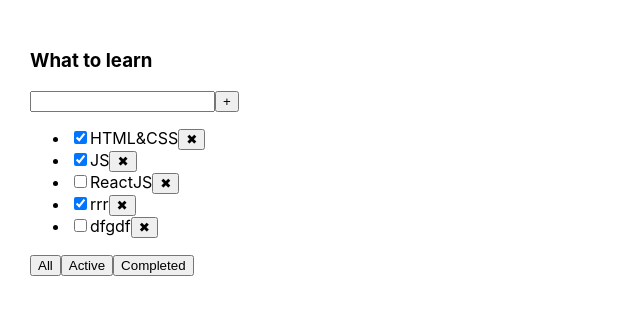
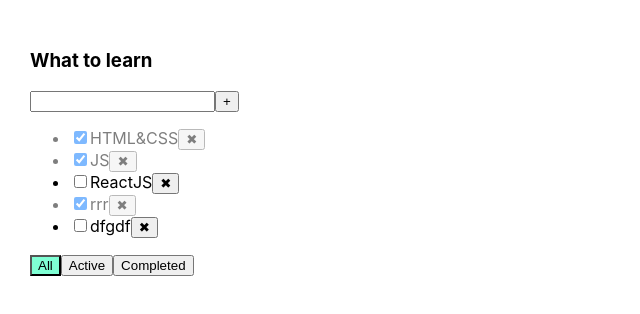
Before and after one commit to telonasport99/todo, a React (Create React App) app: page / in a window 1280 px wide. Shown: the top 314 px of the page, without its empty margins (0-640 px from the left). Built offline with nearby package versions, Linux system fonts and the light colour scheme.

Commit message:
Conditional rendering

```diff
--- a/package.json
+++ b/package.json
@@ -10,10 +10,12 @@
     "@types/node": "^16.18.1",
     "@types/react": "^18.0.23",
     "@types/react-dom": "^18.0.7",
+    "@types/uuid": "^9.0.1",
     "react": "^18.2.0",
     "react-dom": "^18.2.0",
     "react-scripts": "5.0.1",
     "typescript": "^4.8.4",
+    "uuid": "^9.0.0",
     "web-vitals": "^2.1.4"
   },
   "scripts": {
--- a/src/App.css
+++ b/src/App.css
@@ -6,3 +6,16 @@
 .App > div {
   margin-right: 50px;
 }
+.error {
+  border: red 1px solid;
+}
+
+.error-message {
+  color: red;
+}
+.active-filter {
+  background-color: aquamarine;
+}
+.is-done {
+  opacity: 0.5;
+}
--- a/src/App.tsx
+++ b/src/App.tsx
@@ -1,33 +1,55 @@
 import React, {useState} from 'react';
 import './App.css';
 import {Todolist} from "./Todolist";
-export type FilterValueType = 'all'|'active'|'completed'
+import {v1} from "uuid";
+
+export type FilterValueType = 'all' | 'active' | 'completed'
+
 function App() {
-let [tasks,setTask] = useState( [
-    { id: 1, title: "HTML&CSS", isDone: true },
-    { id: 2, title: "JS", isDone: true },
-    { id: 3, title: "ReactJS", isDone: false },
-    { id: 4, title: "rrr", isDone: true },
-    { id: 5, title: "dfgdf", isDone: false }
-])
-let [filter,setFilter]=useState<FilterValueType>('all')
+    const addTask = (title: string) => {
+        let task = {id: v1(), title, isDone: false}
+        let newTasks = [task, ...tasks]
+        setTask(newTasks)
+    }
+    let [tasks, setTask] = useState([
+        {id: v1(), title: "HTML&CSS", isDone: true},
+        {id: v1(), title: "JS", isDone: true},
+        {id: v1(), title: "ReactJS", isDone: false},
+        {id: v1(), title: "rrr", isDone: true},
+        {id: v1(), title: "dfgdf", isDone: false}
+    ])
+    let [filter, setFilter] = useState<FilterValueType>('all')
     let taskForTodolist = tasks
-    if (filter==='active'){
-        taskForTodolist= tasks.filter(tasks=>tasks.isDone===false)
+    if (filter === 'active') {
+        taskForTodolist = tasks.filter(tasks => tasks.isDone === false)
     }
-    if (filter==='completed'){
-        taskForTodolist= tasks.filter(tasks=>tasks.isDone===true)
+    if (filter === 'completed') {
+        taskForTodolist = tasks.filter(tasks => tasks.isDone === true)
     }
-const removeTask=(id:number)=>{
-    tasks = tasks.filter(task=>task.id!==id)
-   setTask(tasks)
-}
-    const changeFilter=(value:FilterValueType)=>{
+    const removeTask = (id: string) => {
+        tasks = tasks.filter(task => task.id !== id)
+        setTask(tasks)
+    }
+    const changeFilter = (value: FilterValueType) => {
         setFilter(value)
     }
+
+    function changeTaskStatus(id: string, isDone: boolean) {
+        let task = tasks.find(t => t.id === id)
+        if (task) {
+            task.isDone = isDone
+            setTask([...tasks])
+        }
+    }
+
     return (
         <div className="App">
-            <Todolist title={'What to learn'} tasks={taskForTodolist} removeTask={removeTask} changeFilter={changeFilter}/>
+            <Todolist title={'What to learn'}
+                      tasks={taskForTodolist} addTask={addTask}
+                      removeTask={removeTask} changeFilter={changeFilter}
+                      changeTaskStatus={changeTaskStatus}
+                      filter={filter}
+            />
         </div>
     );
 }
--- a/src/Todolist.tsx
+++ b/src/Todolist.tsx
@@ -1,40 +1,82 @@
-import React from "react";
+import React, {ChangeEvent, KeyboardEvent, useState} from 'react'
 import {FilterValueType} from "./App";
+import {Simulate} from "react-dom/test-utils";
+import keyPress = Simulate.keyPress;
 type PropsType = {
     title:string
     tasks:Array<TaskType>
-    removeTask:(id:number)=>void
+    removeTask:(id:string)=>void
     changeFilter:(value:FilterValueType)=>void
+    addTask:(title:string)=>void
+    changeTaskStatus:(id:string,isDone:boolean)=>void
+    filter:FilterValueType
 }
 type TaskType={
-    id:number
+    id:string
     title:string
     isDone:boolean
 }
 export const Todolist = (props:PropsType) => {
+    let [title,setTitle]=useState('')
+    const [error, setError]=useState<null|string>(null)
+    const addTask=()=>{
+        if(title.trim()!==''){
+        props.addTask(title.trim())
+        setTitle('')}
+        else {
+            setError('Title is required')
+        }
+    }
+    let onChangeHandler=(event:ChangeEvent<HTMLInputElement>)=>{
+        setTitle(event.currentTarget.value)
+    }
+    let onKeyPressHandler=(event:KeyboardEvent<HTMLInputElement>)=>{
+        setError(null)
+        if(event.key==='Enter'){
+            addTask()
+        }
+    }
+    let onAllClickHandler=()=>{
+        props.changeFilter('all')
+    }
+    let onActiveClickHandler=()=>{
+        props.changeFilter('active')
+    }
+    let onCompletedClickHandler=()=>{
+        props.changeFilter('completed')
+    }
     return (
         <div>
             <h3>{props.title}</h3>
             <div>
-                <input/>
-                <button>+</button>
+                <input value={title}
+                       onChange={onChangeHandler}
+                    onKeyPress={onKeyPressHandler}
+                       className={error?'error':''}
+                />
+                <button onClick={()=>{addTask()}}>+</button>
+                {error && <div className={'error-message'}>{error}</div>}
             </div>
             <ul>
                 {props.tasks.map((task)=>{
-
+                const onClickHandler=()=>props.removeTask(task.id)
+                const onChangeHandler=(e:ChangeEvent<HTMLInputElement>)=>{
+                    let newIsDoneValue = e.currentTarget.checked
+                    props.changeTaskStatus(task.id,newIsDoneValue)
+                }
                return(
-                <li key={task.id}>
-                    <input type="checkbox" checked={task.isDone}/>
+                <li key={task.id} className={task.isDone===true?"is-done":''}>
+                    <input type="checkbox" checked={task.isDone} onChange={onChangeHandler}/>
                     <span>{task.title}</span>
-                   <button onClick={()=>props.removeTask(task.id)}>✖</button>
+                   <button onClick={onClickHandler}>✖</button>
                 </li>
                )
                 })}
             </ul>
             <div>
-                <button onClick={()=>props.changeFilter('all')} >All</button>
-                <button onClick={()=>props.changeFilter('active')}>Active</button>
-                <button onClick={()=>props.changeFilter('completed')}>Completed</button>
+                <button className={props.filter==='all'?'active-filter':''} onClick={onAllClickHandler} >All</button>
+                <button className={props.filter==='active'?'active-filter':''} onClick={onActiveClickHandler}>Active</button>
+                <button className={props.filter==='completed'?'active-filter':''} onClick={onCompletedClickHandler}>Completed</button>
             </div>
         </div>
     )
```
Also changed, not shown: 1 other file (tests, documents, lock files or other folders).
